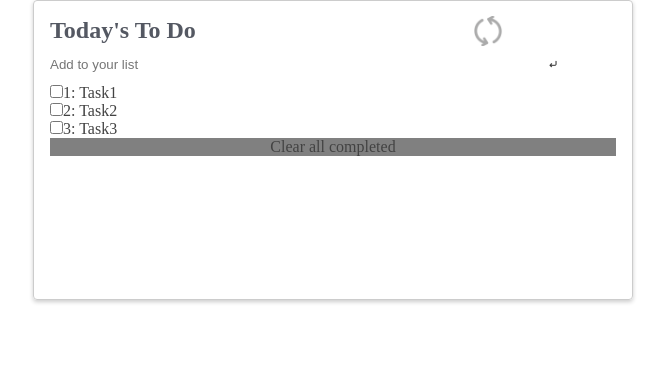
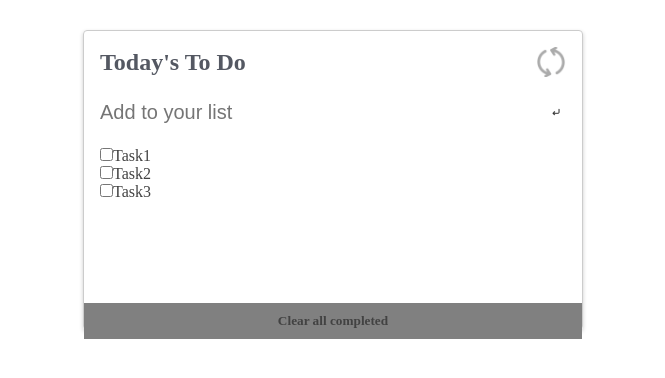
Before and after one commit to RileyManda/todo-list, a website built with webpack: page src/index.html in a window 1280 px wide. Shown: the whole page, without its empty margins (307-972 px from the left). Built offline with nearby package versions, Linux system fonts and the light colour scheme.

Commit message:
Removed index number vsibility on ui of list items

```diff
--- a/src/index.css
+++ b/src/index.css
@@ -12,7 +12,8 @@
 }
 
 .card {
-  width: 600px;
+  position: relative;
+  width: 500px;
   height: 300px;
   margin: 0 auto;
   border: 1px solid var(--card-bg);
@@ -22,27 +23,28 @@
   margin-bottom: 20px;
   display: flex;
   flex-direction: column;
+  margin-top: 30px;
 }
 
 /* card header */
 .card-header {
   display: flex;
-  justify-content: space-between;
   align-items: center;
   margin-bottom: 10px;
   color: #545862;
-  width: 80%;
-  position: relative;
 }
 
 .card-header h2 {
-  margin-right: 50px;
+  margin-right: 10px;
+}
+
+.header-icons {
+  margin-left: auto;
 }
 
 .refresh-icon {
   width: 30px;
   height: 30px;
-  position: absolute;
   right: 0;
 }
 
@@ -56,17 +58,19 @@
 /* card body END */
 
 /* Input field   */
-.input-field {
+.add-item {
   display: flex;
   align-items: center;
   border: none;
   outline: none;
 }
 
-.input-field input {
-  width: 80%;
+.add-item input {
+  width: 90%;
   border: none;
   outline: none;
+  line-height: 50px;
+  font-size: 20px;
 }
 
 .backspace-icon {
@@ -96,4 +100,16 @@
   background-color: grey;
   display: flex;
   justify-content: center;
+  position: absolute;
+  bottom: 10px;
+  left: 0;
+  right: 0;
+  margin: 0 auto;
+  max-width: 100%;
+  padding: 10px 20px;
+  margin-bottom: -20px;
 }
+
+.clear-completed h5 {
+  margin: 0;
+}
--- a/src/index.html
+++ b/src/index.html
@@ -17,7 +17,7 @@
                 </div>
             </div>
 
-            <div class="input-field">
+            <div class="add-item">
                 <input type="text" placeholder="Add to your list">
                 <div id="backspace-icon" class="backspace-icon"></div>
             </div>
@@ -25,7 +25,10 @@
                 <div class="more-icon"></div>
                 <ul id="todo-list" class="list-items"></ul>
             </div>
-            <div class="clear-completed" id="clear">Clear all completed</div>
+            <div class="clear-completed" id="clear">
+                <h5>Clear all completed</h5>
+
+            </div>
         </div>
     </div>
 
--- a/src/index.js
+++ b/src/index.js
@@ -30,7 +30,8 @@ const iterateTodoItems = () => {
     checkbox.type = 'checkbox';
 
     const label = document.createElement('label');
-    label.textContent = `${todoItem.index}: ${todoItem.description}`;
+    // label.textContent = `${todoItem.index}: ${todoItem.description}`;
+    label.textContent = todoItem.description;
 
     listItem.appendChild(checkbox);
     listItem.appendChild(label);
@@ -53,5 +54,5 @@ backspaceIconElement.src = backspaceIcon;
 backspaceIconElement.alt = 'Backspace icon';
 backspaceIconElement.classList.add('backspace-icon');
 
-const inputField = document.querySelector('.input-field');
+const inputField = document.querySelector('.add-item');
 inputField.appendChild(backspaceIconElement);
```
